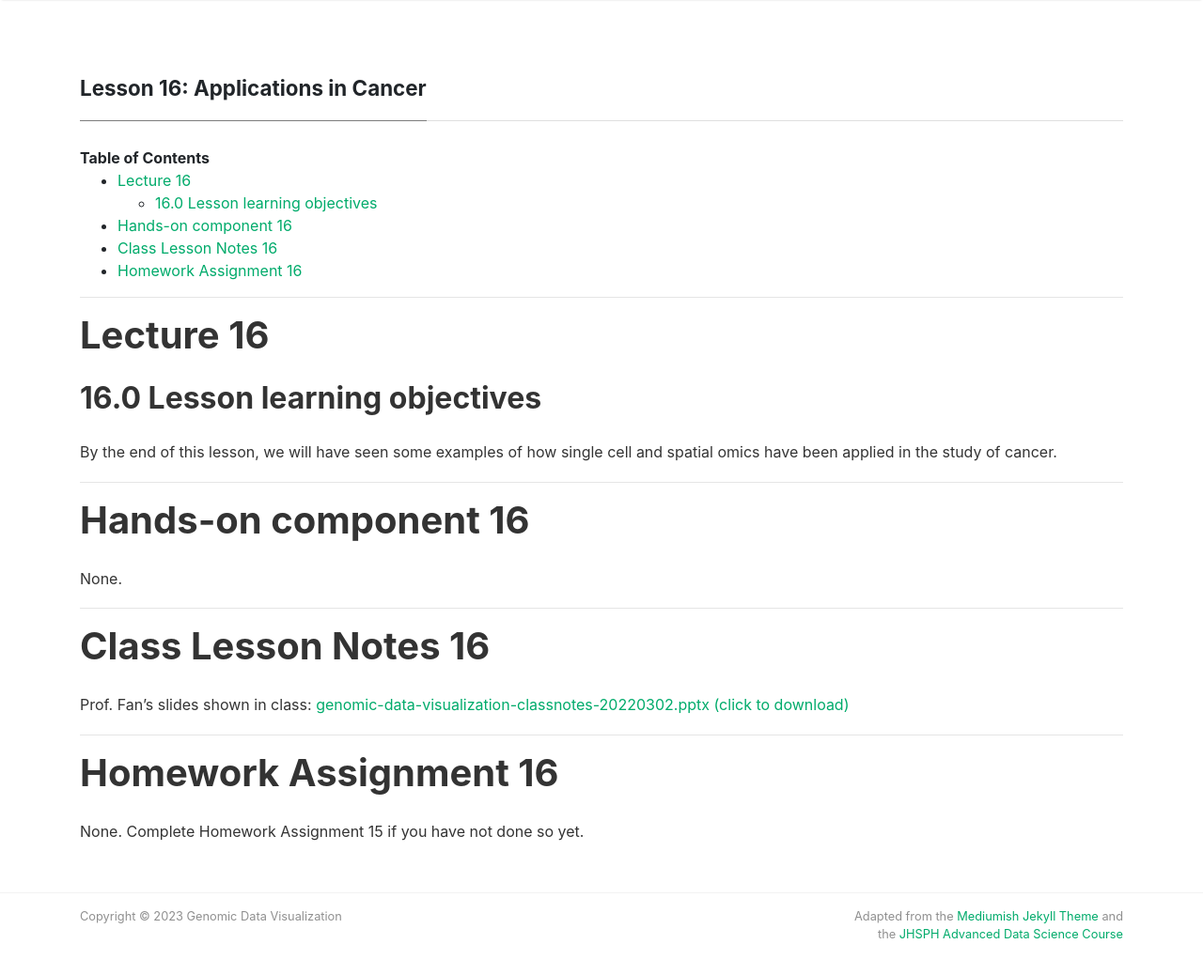
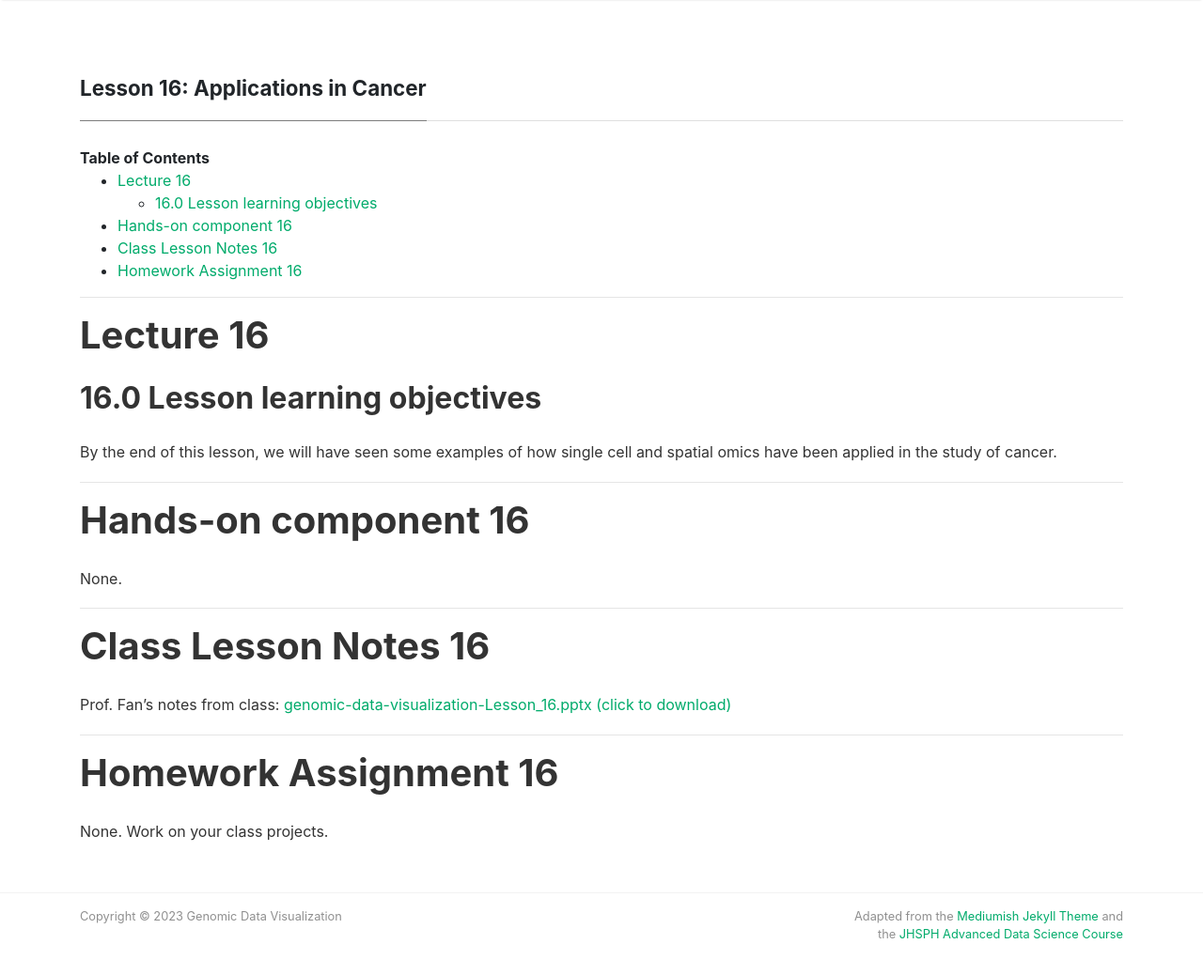
Before and after one commit to JEFworks-Lab/genomic-data-visualization-2023, a Jekyll site: the page built from _course/16-applications-in-cancer.md, in a window 1280 px wide and 1078 px high. Shown: the top 1038 px of the window at 94% size. Built offline with Jekyll 4.4.1, drawn with Linux system fonts in a browser that asks for light colours; nearby versions of some CDN libraries.

Commit message:
update lecture 16

```diff
--- a/_course/16-applications-in-cancer.md
+++ b/_course/16-applications-in-cancer.md
@@ -20,10 +20,10 @@
 
 # Class Lesson Notes 16
 
-Prof. Fan’s slides shown in class: [genomic-data-visualization-classnotes-20220302.pptx (click to download)]({{ site.baseurl }}/resources/notes/genomic-data-visualization-classnotes-20220302.pptx)
+Prof. Fan’s notes from class: [genomic-data-visualization-Lesson_16.pptx (click to download)]({{ site.baseurl }}/resources/notes/genomic-data-visualization-Lesson_16.pptx)
 
 ---
 
 # Homework Assignment 16
 
-None. Complete Homework Assignment 15 if you have not done so yet.
+None. Work on your class projects.
```
Also changed, not shown: 1 other file.
